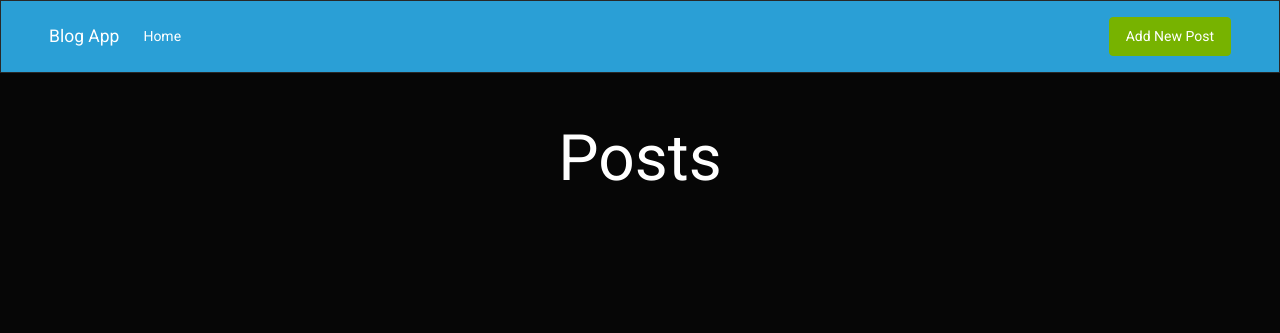
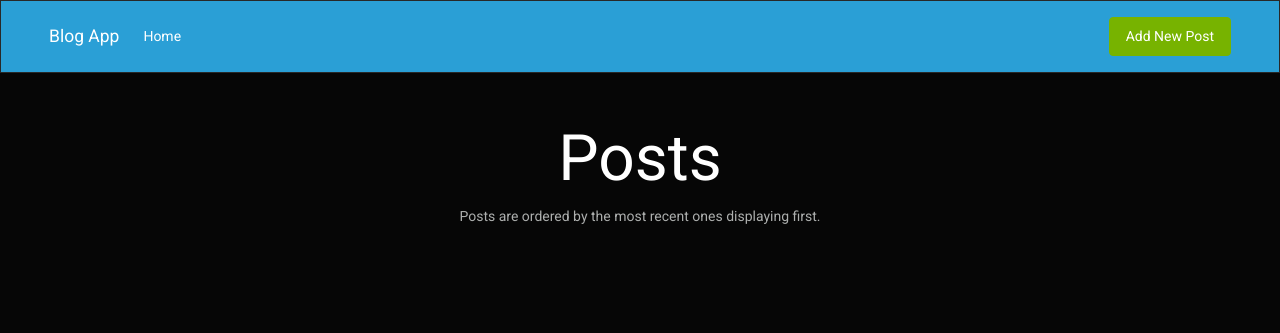
Before and after one commit to git-temak/wejapa, a PHP site: page / in a window 1280 px wide. Shown: the top 333 px of the page. Run offline with PHP 8.4, Linux system fonts and the light colour scheme; data that the repository does not hold is empty.

Commit message:
description text

```diff
--- a/blog-app/index.php
+++ b/blog-app/index.php
@@ -22,6 +22,7 @@
 <?php require('inc/header.php'); ?>
 	<div class="container text-center my-5">
 		<h1>Posts</h1>
+		<p>Posts are ordered by the most recent ones displaying first.</p>
 		<div class="row d-flex justify-content-between justify-content-lg-center mx-3 mx-lg-0 pt-3">
 			<?php foreach($posts as $post) : ?>
 				<div class="col-12 col-lg-4 card cst-crd text-white bg-primary px-0 mb-3 mx-lg-2">
```
